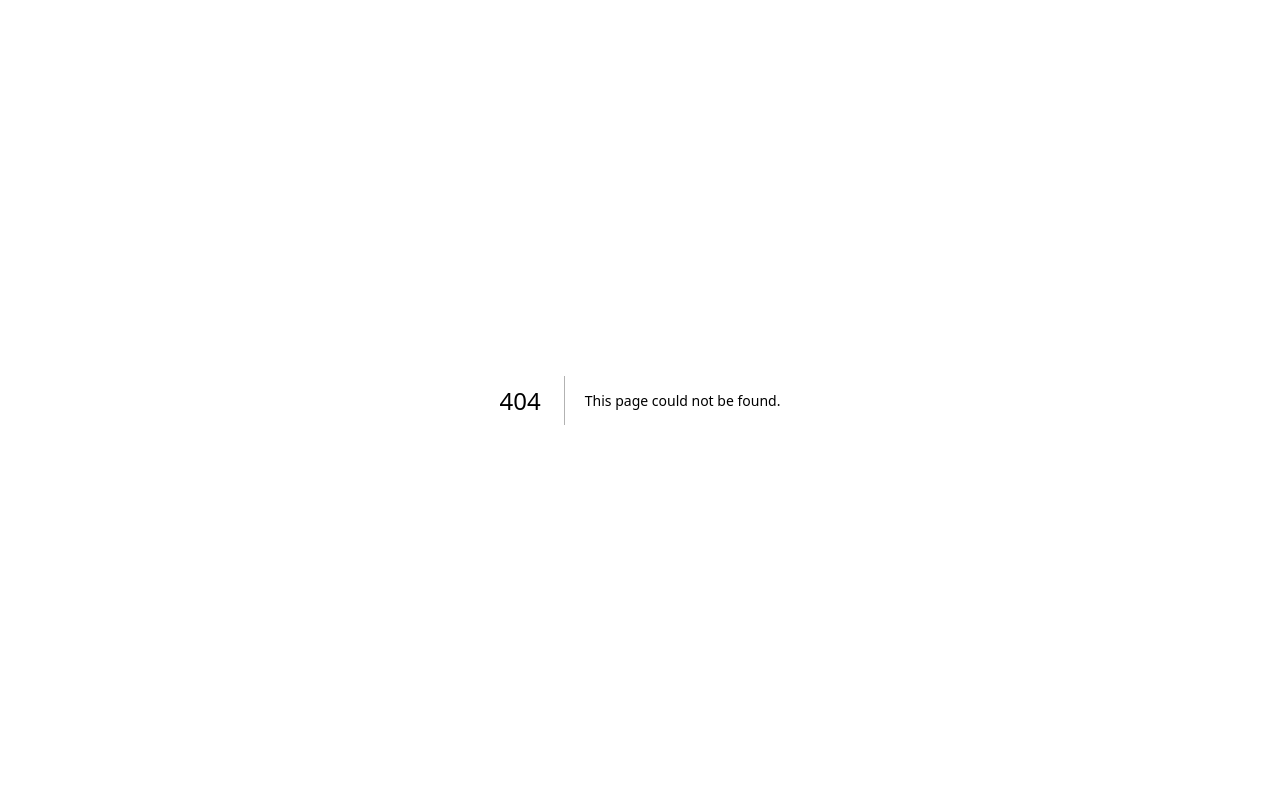
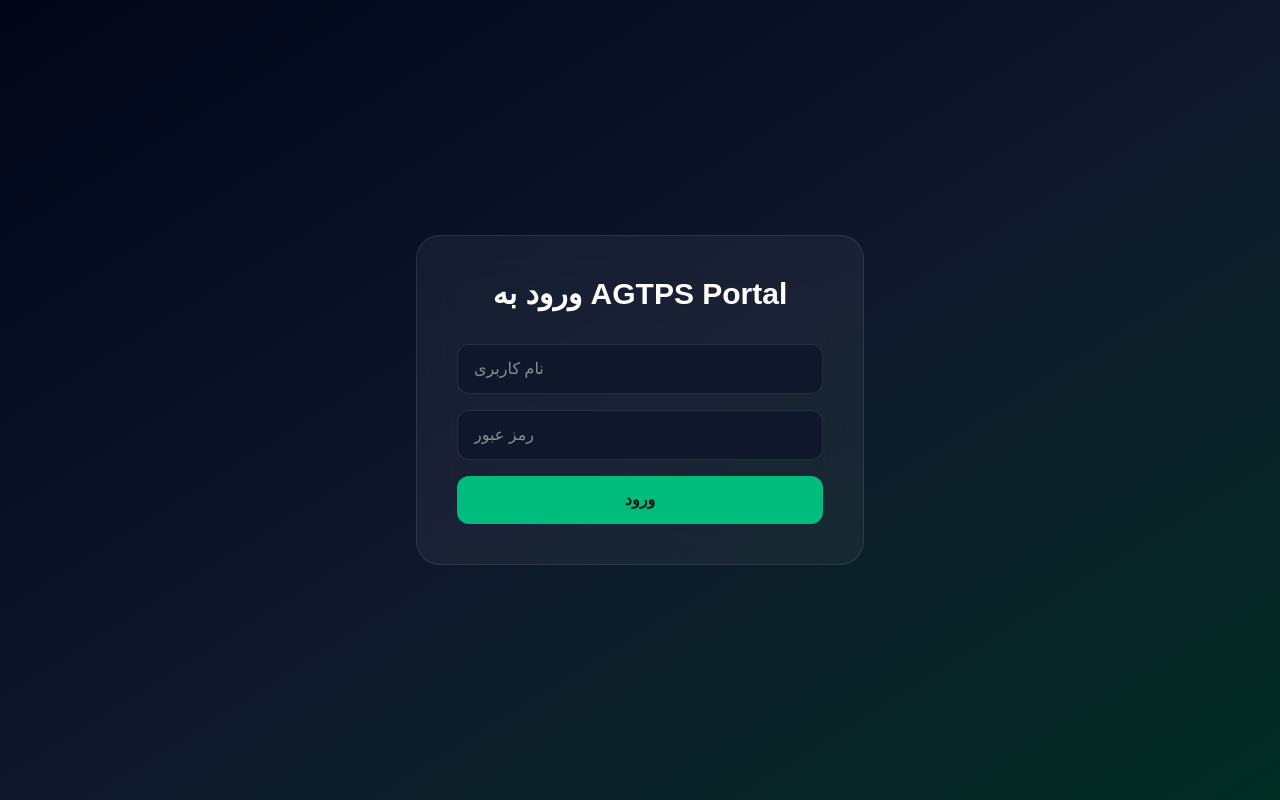
Before and after one commit to MHP370/AGTPS-Portal, a Next.js app in the folder apps/web/: page /login in a window 1280 px wide. Before the commit this address had no page. Built offline with nearby package versions, Linux system fonts and the light colour scheme.

Commit message:
feat(auth): add authentication page foundation

```diff
--- /dev/null
+++ b/apps/web/app/dashboard/page.tsx
@@ -0,0 +1,7 @@
+export default function DashboardPage() {
+  return (
+    <main className="flex min-h-screen items-center justify-center text-3xl font-bold text-white">
+      Dashboard
+    </main>
+  );
+}
--- /dev/null
+++ b/apps/web/app/login/page.tsx
@@ -0,0 +1,28 @@
+export default function LoginPage() {
+  return (
+    <main className="flex min-h-screen items-center justify-center bg-gradient-to-br from-slate-950 via-slate-900 to-emerald-950">
+      <div className="w-full max-w-md rounded-3xl border border-white/10 bg-white/5 p-10 backdrop-blur-xl">
+        <h1 className="mb-8 text-center text-3xl font-bold text-white">
+          ورود به AGTPS Portal
+        </h1>
+
+        <div className="space-y-4">
+          <input
+            className="w-full rounded-xl border border-white/10 bg-slate-900 px-4 py-3 text-white outline-none"
+            placeholder="نام کاربری"
+          />
+
+          <input
+            type="password"
+            className="w-full rounded-xl border border-white/10 bg-slate-900 px-4 py-3 text-white outline-none"
+            placeholder="رمز عبور"
+          />
+
+          <button className="w-full rounded-xl bg-emerald-500 py-3 font-semibold transition hover:bg-emerald-600">
+            ورود
+          </button>
+        </div>
+      </div>
+    </main>
+  );
+}
--- /dev/null
+++ b/apps/web/lib/auth/session.ts
@@ -0,0 +1,12 @@
+export interface UserSession {
+  id: string;
+  fullName: string;
+  username: string;
+  role: string;
+  site: string;
+}
+
+export function getCurrentUser(): UserSession | null {
+  // بعداً از JWT یا Cookie خوانده می‌شود
+  return null;
+}
```
